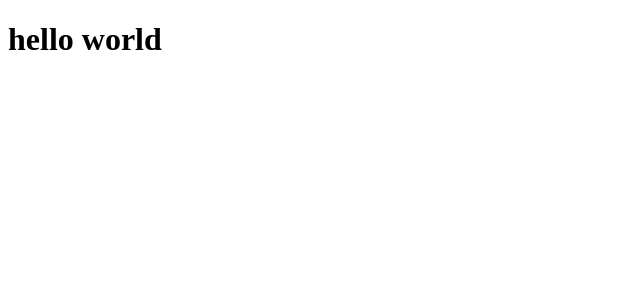
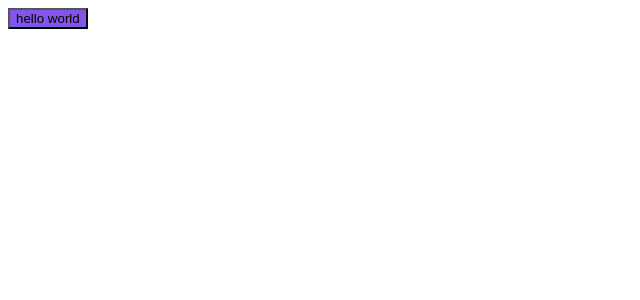
Before and after one commit to larissapissurno/ignite-shop, a Next.js app: page / in a window 1280 px wide. Shown: the top 300 px of the page, without its empty margins (0-640 px from the left). Built offline with nearby package versions, Linux system fonts and the light colour scheme.

Commit message:
chore: config stitches

```diff
--- a/package.json
+++ b/package.json
@@ -10,6 +10,7 @@
   },
   "dependencies": {
     "@next/font": "13.1.6",
+    "@stitches/react": "^1.2.8",
     "@types/node": "18.11.18",
     "@types/react": "18.0.27",
     "@types/react-dom": "18.0.10",
--- a/src/pages/_document.tsx
+++ b/src/pages/_document.tsx
@@ -1,3 +1,4 @@
+import { getCssText } from '@/styles'
 import { Html, Head, Main, NextScript} from 'next/document'
 
 export default function Document() {
@@ -7,6 +8,8 @@
         <link rel="preconnect" href="https://fonts.googleapis.com" />
         <link rel="preconnect" href="https://fonts.gstatic.com" crossOrigin="anonymous" />
         <link href="https://fonts.googleapis.com/css2?family=Roboto:wght@400;700&display=swap" rel="stylesheet" />
+
+        <style id="stitches" dangerouslySetInnerHTML={{ __html: getCssText() }} />
       </Head>
 
       <body>
--- a/src/pages/index.tsx
+++ b/src/pages/index.tsx
@@ -1,5 +1,11 @@
+import { styled } from "@/styles"
+
+const Button = styled("button", {
+  backgroundColor: '$rocketseat'
+})
+
 export default function Home() {
   return (
-    <h1>hello world</h1>
+    <Button>hello world</Button>
   )
 }
--- /dev/null
+++ b/src/styles/index.ts
@@ -0,0 +1,18 @@
+import { createStitches } from '@stitches/react'
+
+export const {
+  config,
+  styled,
+  css,
+  globalCss,
+  keyframes,
+  getCssText,
+  theme,
+  createTheme,
+} = createStitches({
+  theme: {
+    colors: {
+      rocketseat: '#8257e6'
+    }
+  }
+})
```
Also changed, not shown: 1 other file (tests, documents, lock files or other folders).
